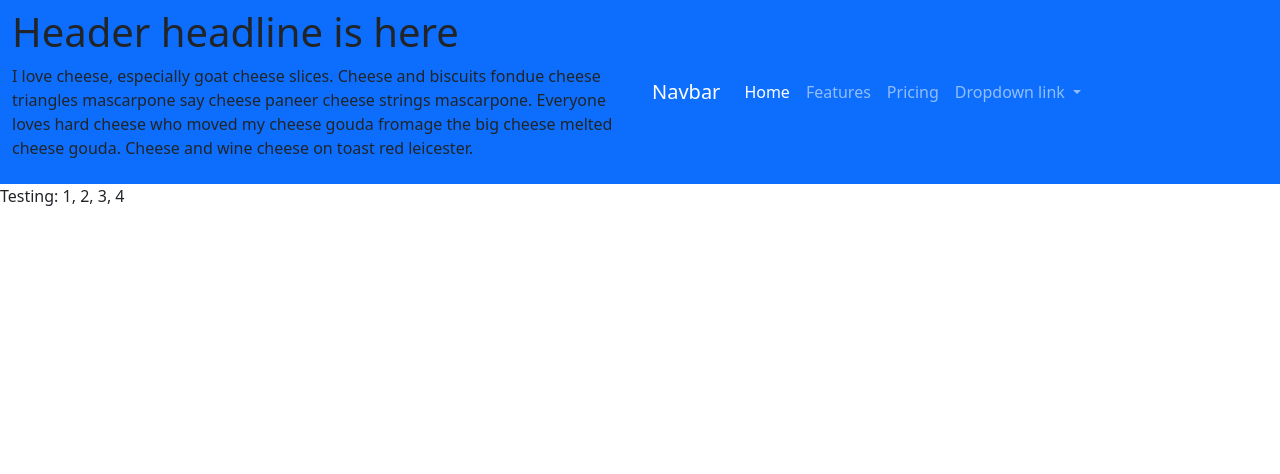
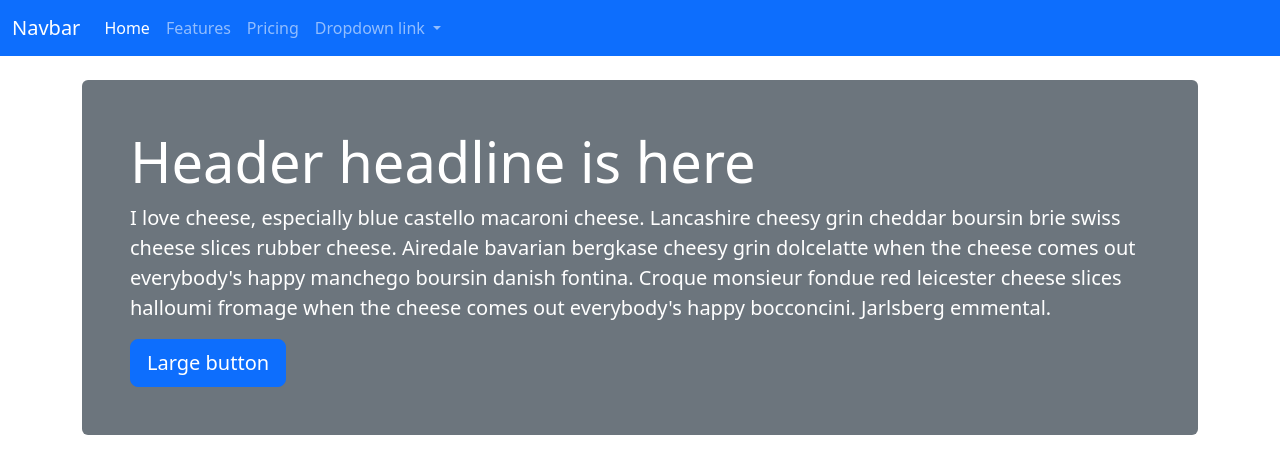
Before and after one commit to Bospey/bo-bootstrap, a website: page src/index.html in a window 1280 px wide. Drawn offline with nearby package versions, Linux system fonts and the light colour scheme; files that its build step writes are made by us from their sources; files whose address does not match are found by name.

Commit message:
components complete

```diff
--- a/src/index.html
+++ b/src/index.html
@@ -9,13 +9,6 @@
 
 <body>
   <nav class="navbar navbar-expand-lg bg-primary" data-bs-theme="dark">
-    <div class="container">
-      <header>
-        <h1>Header headline is here</h1>
-        <p>I love cheese, especially goat cheese slices. Cheese and biscuits fondue cheese triangles mascarpone say cheese paneer cheese strings mascarpone. Everyone loves hard cheese who moved my cheese gouda fromage the big cheese melted cheese gouda. Cheese and wine cheese on toast red leicester.
-        </p>
-      </header>
-    </div>
     <div class="container-fluid">
       <a class="navbar-brand" href="#">Navbar</a>
       <button class="navbar-toggler" type="button" data-bs-toggle="collapse" data-bs-target="#navbarNavDropdown" aria-controls="navbarNavDropdown" aria-expanded="false" aria-label="Toggle navigation">
@@ -46,7 +39,14 @@
       </div>
     </div>
   </nav>
-  <p>Testing: 1, 2, 3, 4</p>
+    <div class="container">
+      <header class="bg-secondary text-white my-4 p-5 rounded">
+        <h1 class="display-4">Header headline is here</h1>
+        <p class="lead">I love cheese, especially blue castello macaroni cheese. Lancashire cheesy grin cheddar boursin brie swiss cheese slices rubber cheese. Airedale bavarian bergkase cheesy grin dolcelatte when the cheese comes out everybody's happy manchego boursin danish fontina. Croque monsieur fondue red leicester cheese slices halloumi fromage when the cheese comes out everybody's happy bocconcini. Jarlsberg emmental.
+        </p>
+        <button type="button" class="btn btn-primary btn-lg">Large button</button>
+      <header>
+    </div>
 
   <!-- Closing scripts here -->
   <script src="js/bootstrap.bundle.min.js"></script>
```
Also changed, not shown: docs/index.html (+8 -1 lines).
